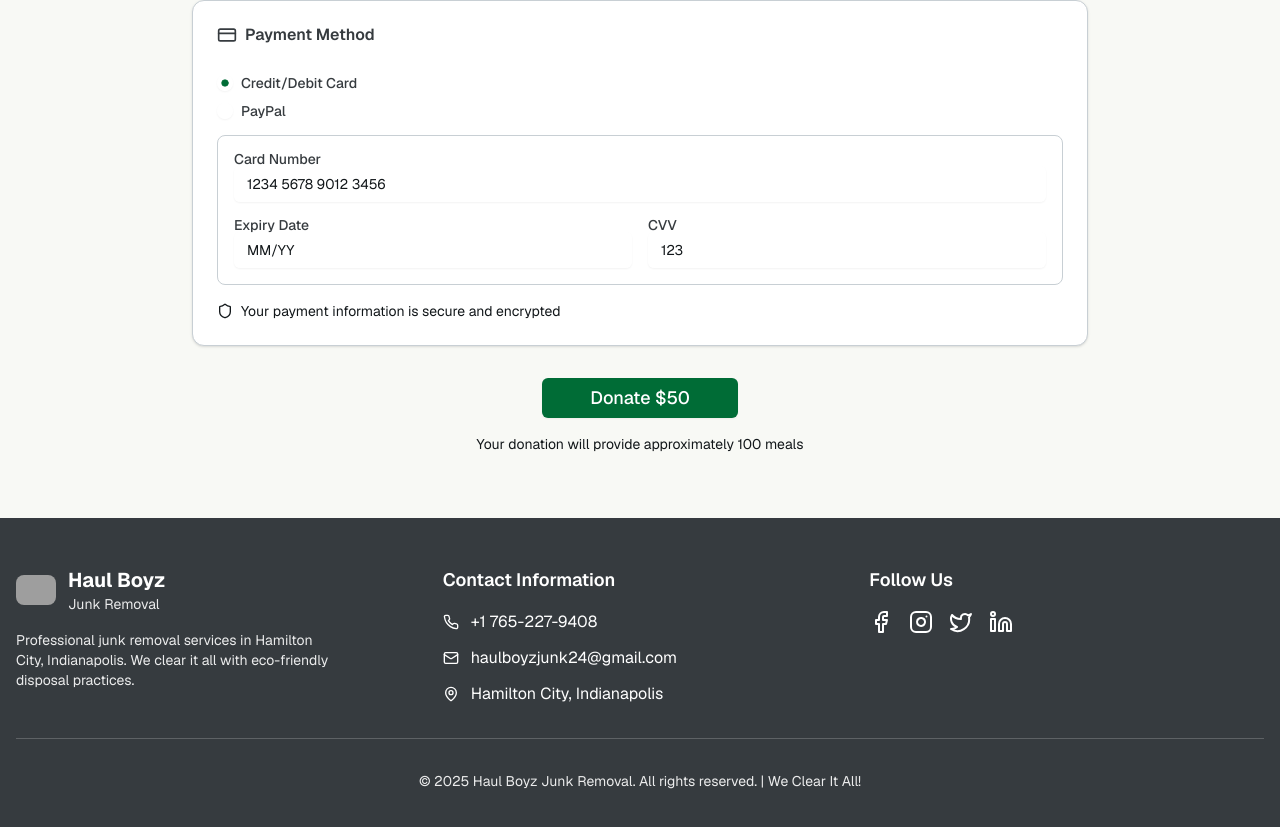
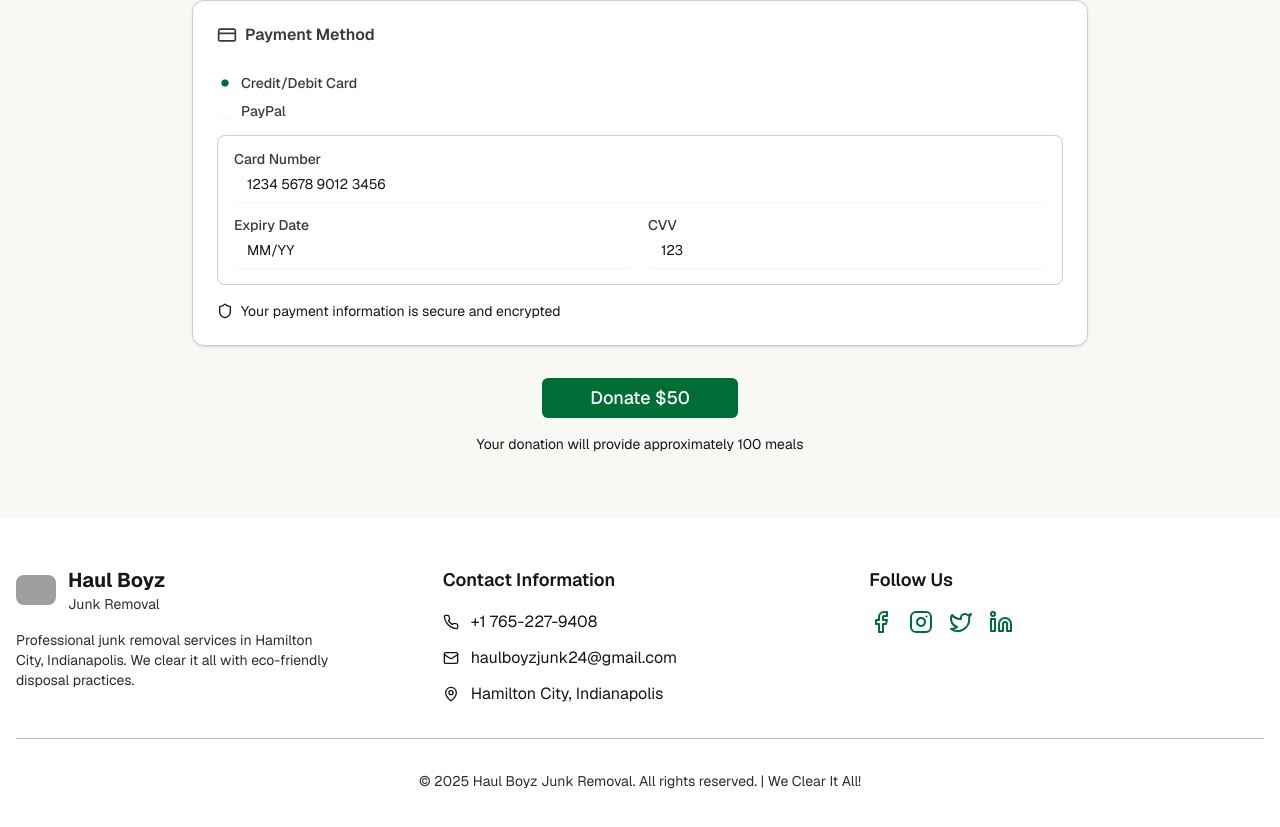
Before and after one commit to davisbryan595-lang/noor-al-yaqeen-charity-foundation, a Next.js app: page / in a window 1280 px wide. Shown: the part 4148-4975 px from the top of the page. Built offline with nearby package versions, Linux system fonts and the light colour scheme; grey boxes are pictures that could not be loaded.

Commit message:
Update footer.tsx

```diff
--- a/components/footer.tsx
+++ b/components/footer.tsx
@@ -5,7 +5,7 @@ import { Phone, Mail, MapPin, Facebook, Instagram, Twitter, Linkedin } from "luc
 
 export function Footer() {
   return (
-    <footer className="bg-secondary text-secondary-foreground py-12">
+    <footer className="bg-white text-foreground py-12">
       <div className="container mx-auto px-4">
         <div className="grid grid-cols-1 md:grid-cols-3 gap-8">
           {/* Company Info */}
@@ -56,22 +56,22 @@ export function Footer() {
             <h4 className="text-lg font-semibold">Follow Us</h4>
             <div className="flex space-x-4">
               <a href="#" target="_blank" rel="noopener noreferrer" className="hover:opacity-80 transition-opacity">
-                <Facebook className="w-6 h-6" />
+                <Facebook className="w-6 h-6 text-primary" />
               </a>
               <a href="#" target="_blank" rel="noopener noreferrer" className="hover:opacity-80 transition-opacity">
-                <Instagram className="w-6 h-6" />
+                <Instagram className="w-6 h-6 text-primary" />
               </a>
               <a href="#" target="_blank" rel="noopener noreferrer" className="hover:opacity-80 transition-opacity">
-                <Twitter className="w-6 h-6" />
+                <Twitter className="w-6 h-6 text-primary" />
               </a>
               <a href="#" target="_blank" rel="noopener noreferrer" className="hover:opacity-80 transition-opacity">
-                <Linkedin className="w-6 h-6" />
+                <Linkedin className="w-6 h-6 text-primary" />
               </a>
             </div>
           </div>
         </div>
 
-        <div className="border-t border-secondary-foreground/20 mt-8 pt-8 text-center">
+        <div className="border-t border-muted-foreground/30 mt-8 pt-8 text-center">
           <p className="text-sm opacity-90">© 2025 Haul Boyz Junk Removal. All rights reserved. | We Clear It All!</p>
         </div>
       </div>
```
